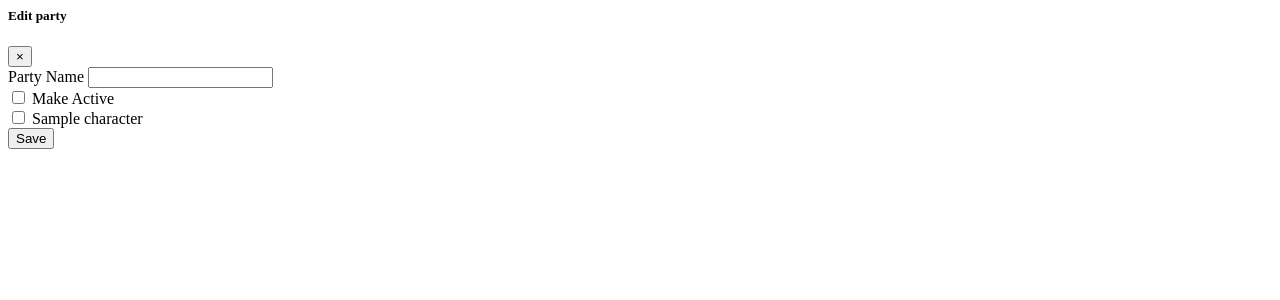
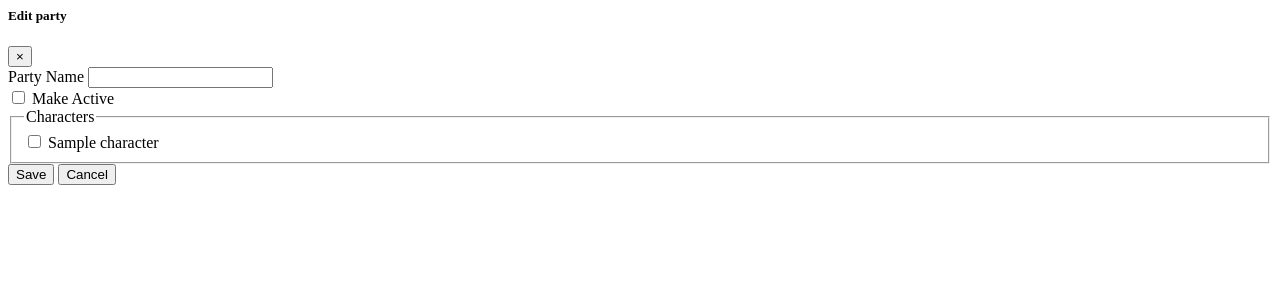
Before and after one commit to acaggiano/dmtools, a Django app: template dmdashboard/templates/dmdashboard/partials/edit-party.html in a window 1280 px wide. Shown: the top 300 px of the page. Run offline with Django 3.2, Linux system fonts and the light colour scheme; the template is opened without the code that fills it: most values are stand-ins (such as "Sample title", 1, 10 or a date in 2020); parts of the project's set-up code (start-up, migrations or seed data) failed here and were passed over.

Commit message:
edit party implemented

```diff
--- a/dmdashboard/templates/dmdashboard/partials/edit-party.html
+++ b/dmdashboard/templates/dmdashboard/partials/edit-party.html
@@ -18,21 +18,26 @@
                         </div>
                         <div class="form-check col-4 align-self-center">
                             <label for="edit-active" class="form-check-label form-control-lg">
-                                <input id="edit-active" class="form-check-input" type="checkbox" name="" value="edit-active"> Make Active
+                                <input id="edit-active" class="form-check-input" type="checkbox" value="edit-active"> Make Active
                             </label>
                         </div>
                     </div>
-                    <div id="character-choices" class="form-group row">
+                    <fieldset class="form-group">
+                        <legend class="col-form-legend">Characters</legend>
+                        <div id="edit-character-choices" class=" row">
+
                             {% for character in characters %}
                             <div class="form-check col-3">
                                 <label for="{{ character.name }}" class="form-check-label form-control-sm">
-                                <input id="edit-{{ character.name }}" class="form-check-input" type="checkbox" name="" value="edit-{{ character.id }}"> {{ character.name }}
+                                    <input id="edit-{{ character.name }}" class="form-check-input character-check" type="checkbox" name="{{ character.name }}" value="{{ character.id }}"> {{ character.name }}
                                 </label>
                             </div>
                             {% endfor %}
                         </div>
+                    </fieldset>
                     <div class="form-group">
                         <button type="submit" class="btn btn-primary">Save</button>
+                        <button type="button" class="btn btn-danger" data-dismiss="modal">Cancel</button>
                     </div>
                 </form>
             </div>
```
Also changed, not shown: dmdashboard/static/utils.js (+17 -6 lines), dmdashboard/views.py (+9 -2 lines), db.sqlite3. Lines whose indentation alone changed are shown as unchanged.
